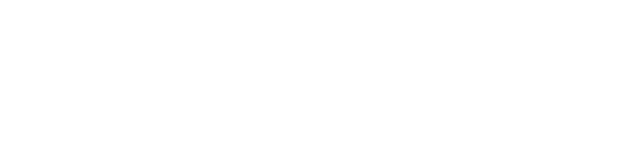
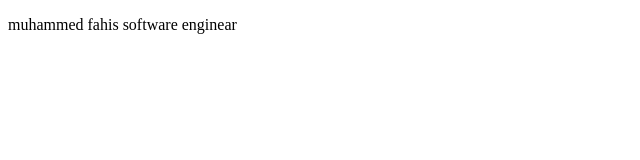
Before and after one commit to MuhammedfahisT/my_sample, a plain HTML site: page index2.html in a window 1280 px wide. Shown: the whole page, without its empty margins (0-640 px from the left). Drawn offline with Linux system fonts and the light colour scheme.

Commit message:
second file upadate

```diff
--- a/index2.html
+++ b/index2.html
@@ -6,6 +6,7 @@
     <title>Document</title>
 </head>
 <body>
-
+    <p>muhammed fahis
+    software enginear</p>
 </body>
 </html>
```
